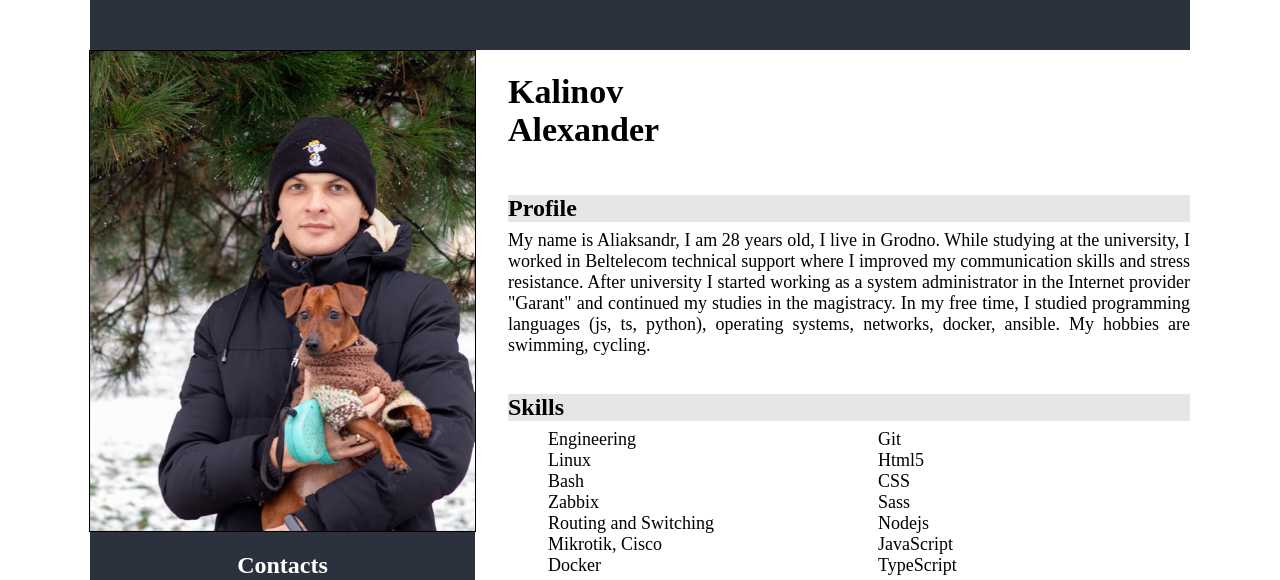
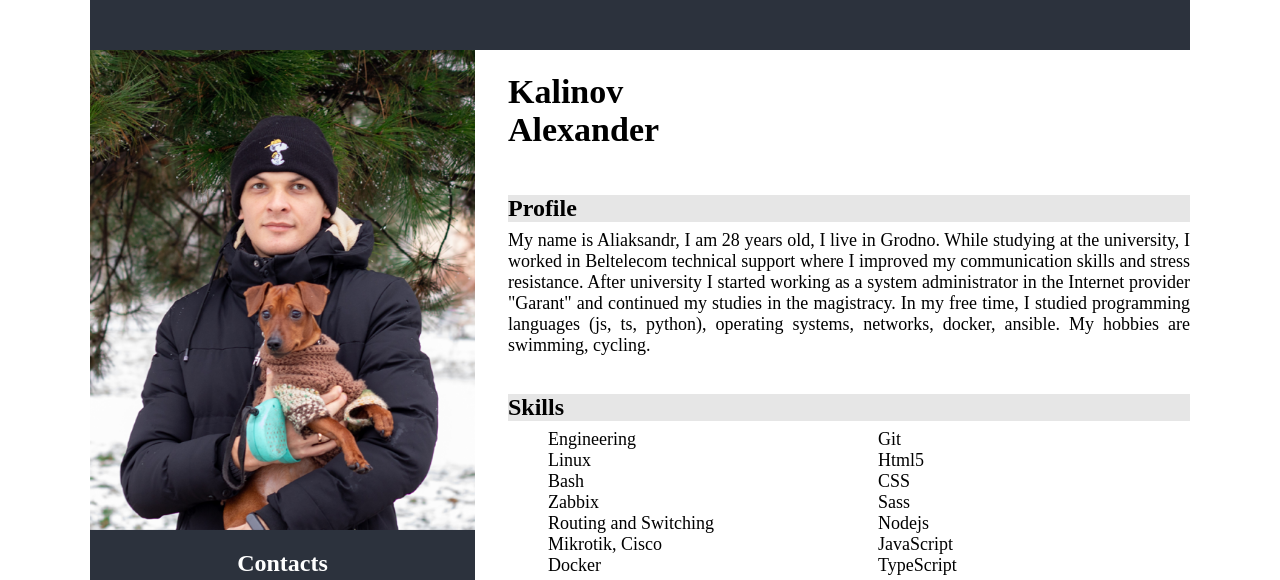
Before and after one commit to kalinovsasha/rsschool-cv, a plain HTML site: page index.html in a window 1280 px wide. Shown: the top 580 px of the page. Drawn offline with Linux system fonts and the light colour scheme.

Commit message:
feat: add img alt

```diff
--- a/index.html
+++ b/index.html
@@ -15,7 +15,7 @@
 
             <main class="main">
                 <div class="main__left">
-                    <div class="header__logo"> </div>
+                    <img class="header__logo" alt="foto" src="/assets/IMG.png"> </img>
                     <h2>Contacts</h2>
                     <div class="main__left__contacts">
                         <ul>
--- a/styles/style.css
+++ b/styles/style.css
@@ -36,12 +36,15 @@ body{
     height: 480px;
     border: 1px solid black;
     align-self: center;
-    background-image: url(/assets/IMG.png);
     background-repeat: no-repeat;
     background-size: cover;
     font-style:inherit;
     font-size: 18px;
     font-weight: 500;
+    /****************/
+    object-fit: cover;
+    outline: none;
+    border: none;
 }
 
 .main__left__contacts{
```
